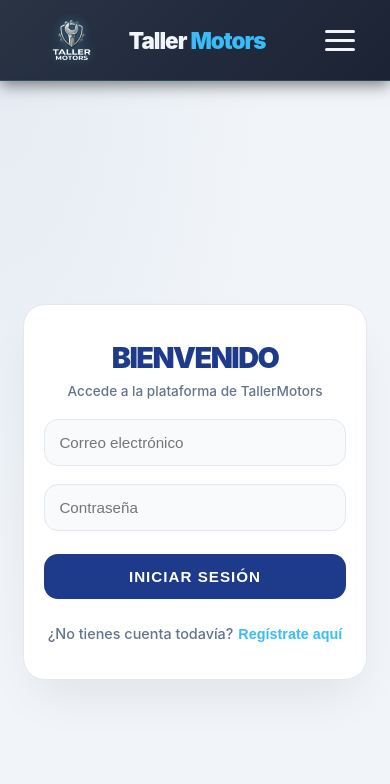
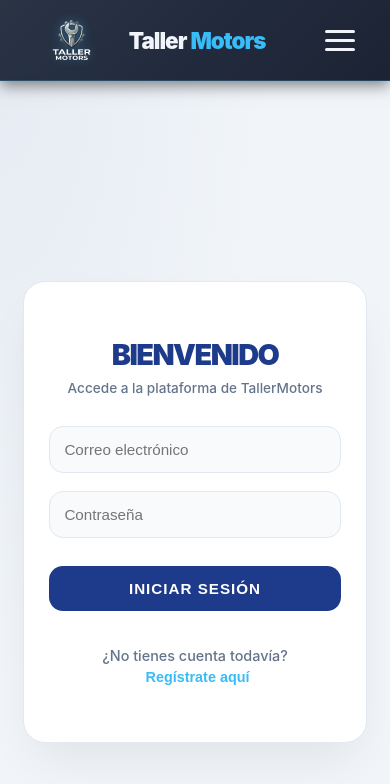
Before and after one commit to alfonso964/taller-proyecto-intermodular, a React (Vite) app: page /login in a window 390 px wide. Shown: the top 784 px of the page. Built offline with nearby package versions, Linux system fonts and the light colour scheme; no server answers.

Commit message:
ajustes css

```diff
--- a/src/styles/Login.css
+++ b/src/styles/Login.css
@@ -11,10 +11,9 @@
     width: 100%;
     min-height: 100vh;
     display: flex;
-    justify-content: center; /* Centrado horizontal */
-    align-items: center;     /* Centrado vertical */
-    /* Eliminamos padding lateral aquí para controlar el margen solo en la tarjeta */
-    padding: 20px 0;
+    justify-content: center;
+    align-items: center;
+    padding: 40px 0; /* Aumentamos padding vertical para que respire el fondo */
     background: radial-gradient(at 0% 0%, rgba(30, 58, 138, 0.05) 0, transparent 50%),
                 #f1f5f9;
     position: relative;
@@ -22,16 +21,16 @@
 }
 
 .tarjeta-login {
-    width: 90%; /* Ajuste elástico base */
+    width: 90%;
     max-width: 420px;
     background: #ffffff;
-    padding: 50px 40px;
+    /* Aumentamos de 50px a 65px arriba/abajo para que sea más alta */
+    padding: 65px 40px;
     border-radius: 28px;
     border: 1px solid #e2e8f0;
     box-shadow: 0 25px 50px -12px rgba(0, 0, 0, 0.08);
     z-index: 10;
     transition: all 0.3s ease;
-    /* Forzado de centrado matemático */
     margin-left: auto;
     margin-right: auto;
 }
@@ -49,7 +48,7 @@
 .subtitulo-login {
     color: #64748b;
     font-size: 0.95rem;
-    margin-bottom: 35px;
+    margin-bottom: 40px; /* Un poco más de espacio bajo el subtítulo */
     text-align: center;
     display: block;
     font-weight: 500;
@@ -92,7 +91,7 @@
     cursor: pointer;
     text-transform: uppercase;
     letter-spacing: 1px;
-    margin-top: 5px;
+    margin-top: 10px; /* Más margen arriba del botón */
     transition: all 0.4s cubic-bezier(0.175, 0.885, 0.32, 1.275);
 }
 
@@ -103,7 +102,7 @@
 }
 
 .contenedor-enlace-secundario {
-    margin-top: 25px;
+    margin-top: 35px; /* Más espacio antes del enlace inferior */
     text-align: center;
 }
 
@@ -126,19 +125,18 @@
     text-decoration: none;
 }
 
-/* --- AJUSTE PARA MÓVIL (CENTRADOR TOTAL) --- */
+/* --- AJUSTE PARA MÓVIL (MÁS ALTA Y CENTRADA) --- */
 @media (max-width: 480px) {
     .contenedor-login {
-        padding: 0; /* Quitamos padding para que mande el margin:auto de la tarjeta */
+        padding: 20px 0;
     }
 
     .tarjeta-login {
-        /* Usamos un ancho fijo relativo para asegurar simetría */
         width: 88%;
         max-width: 350px;
-        padding: 35px 20px;
+        /* En móvil aumentamos de 35px a 55px para que no se vea achatada */
+        padding: 55px 25px;
         border-radius: 22px;
-        /* El secreto del centrado perfecto en móviles rebeldes: */
         margin: 0 auto !important;
         display: block;
     }
@@ -149,7 +147,7 @@
 
     .subtitulo-login {
         font-size: 0.85rem;
-        margin-bottom: 20px;
+        margin-bottom: 30px;
     }
 
     .entrada-login, .boton-login {
```
